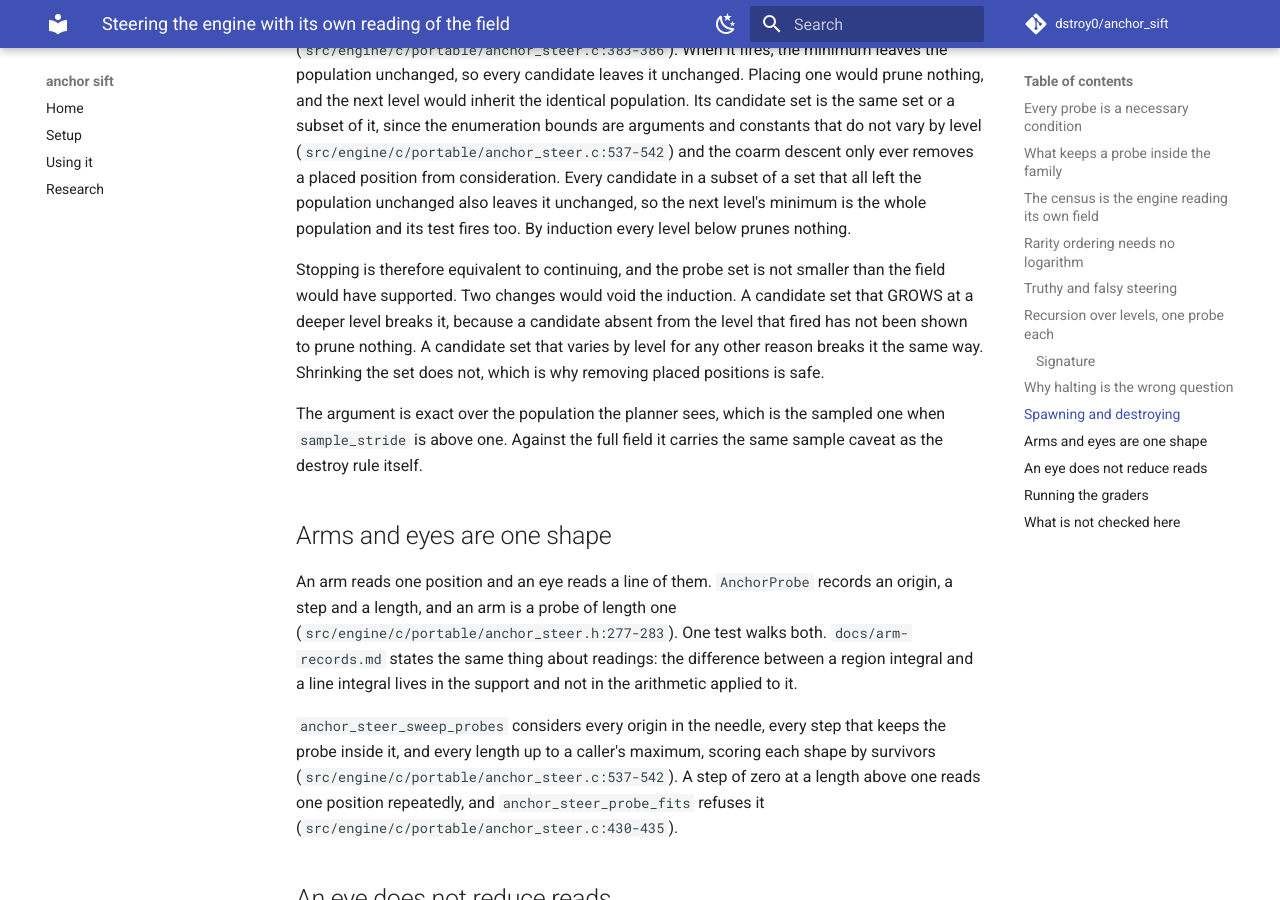
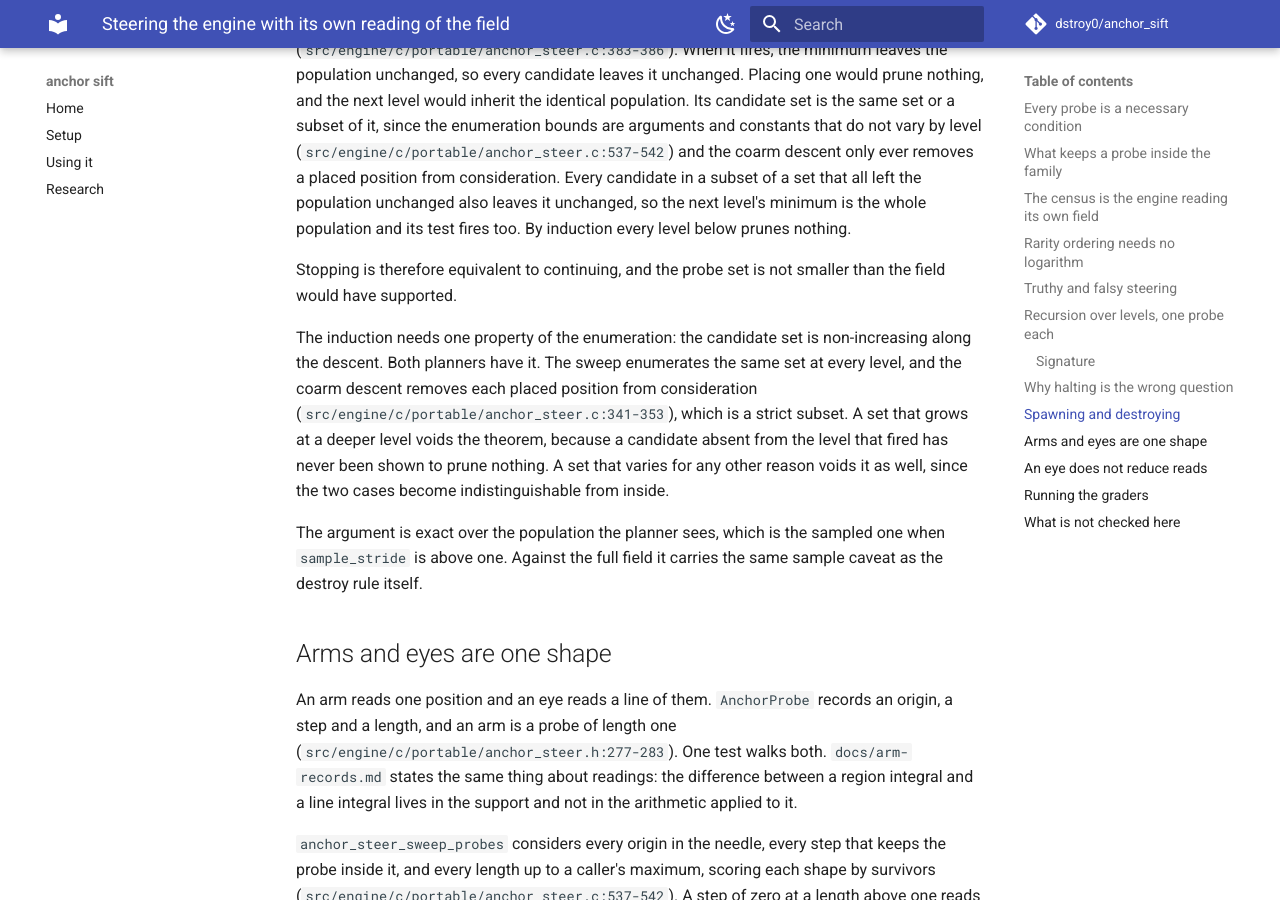
Before and after one commit to dstroy0/anchor_sift, an MkDocs documentation site: the page built from docs/steering.md, in a window 1280 px wide and 900 px high, scrolled down 5095 px. Built offline with MkDocs 1.6.1 and Material for MkDocs 9.7.7, drawn with Linux system fonts in a browser that asks for light colours; comment, search, counter and statistics services are not loaded.

Commit message:
docs steering bugfix

```diff
--- a/docs/steering.md
+++ b/docs/steering.md
@@ -92,7 +92,9 @@ Destroying the levels below a destroyed probe costs nothing, and the reason is a
 
 The destroy test compares the minimum over every candidate against the current population (`src/engine/c/portable/anchor_steer.c:383-386`). When it fires, the minimum leaves the population unchanged, so every candidate leaves it unchanged. Placing one would prune nothing, and the next level would inherit the identical population. Its candidate set is the same set or a subset of it, since the enumeration bounds are arguments and constants that do not vary by level (`src/engine/c/portable/anchor_steer.c:537-542`) and the coarm descent only ever removes a placed position from consideration. Every candidate in a subset of a set that all left the population unchanged also leaves it unchanged, so the next level's minimum is the whole population and its test fires too. By induction every level below prunes nothing.
 
-Stopping is therefore equivalent to continuing, and the probe set is not smaller than the field would have supported. Two changes would void the induction. A candidate set that GROWS at a deeper level breaks it, because a candidate absent from the level that fired has not been shown to prune nothing. A candidate set that varies by level for any other reason breaks it the same way. Shrinking the set does not, which is why removing placed positions is safe.
+Stopping is therefore equivalent to continuing, and the probe set is not smaller than the field would have supported.
+
+The induction needs one property of the enumeration: the candidate set is non-increasing along the descent. Both planners have it. The sweep enumerates the same set at every level, and the coarm descent removes each placed position from consideration (`src/engine/c/portable/anchor_steer.c:341-353`), which is a strict subset. A set that grows at a deeper level voids the theorem, because a candidate absent from the level that fired has never been shown to prune nothing. A set that varies for any other reason voids it as well, since the two cases become indistinguishable from inside.
 
 The argument is exact over the population the planner sees, which is the sampled one when `sample_stride` is above one. Against the full field it carries the same sample caveat as the destroy rule itself.
 
```
